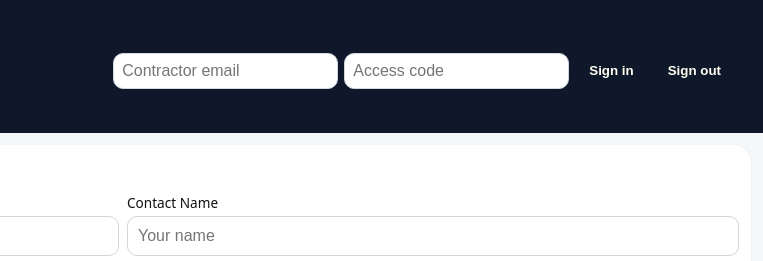
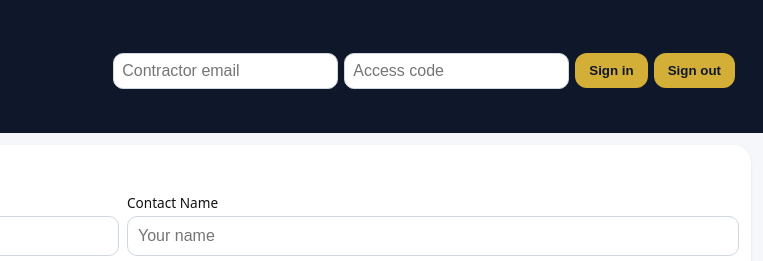
Before and after one commit to flippenllc/marlowe-collection-quick-order, a website: page the-marlowe-collection/frontend/index.html in a window 1280 px wide. Shown: the top 261 px of the page, 517-1280 px from the left. Drawn offline with Linux system fonts and the light colour scheme.

Commit message:
Update styles.css

```diff
--- a/the-marlowe-collection/frontend/styles.css
+++ b/the-marlowe-collection/frontend/styles.css
@@ -10,6 +10,21 @@ header h1{margin:0;font-size:1.25rem}
 .sub{margin:.25rem 0 0;color:#c9d1d9}
 .brand{display:flex;justify-content:center;align-items:center;margin-bottom:8px}
 .brand img{height:48px;object-fit:contain}
+header button {
+  background:#D4AF37;    /* gold */
+  color:#0F172A;         /* slate text */
+  border:0;
+  border-radius:12px;
+  padding:10px 14px;
+  font-weight:700;
+  cursor:pointer;
+  transition: all 0.2s ease;
+}
+
+header button:hover {
+  background:#b08c2f;    /* darker gold on hover */
+  transform: translateY(-1px);
+}
 /* Cards: more rounded corners (was ~12px) */
 .card{
   background:#fff;
```
